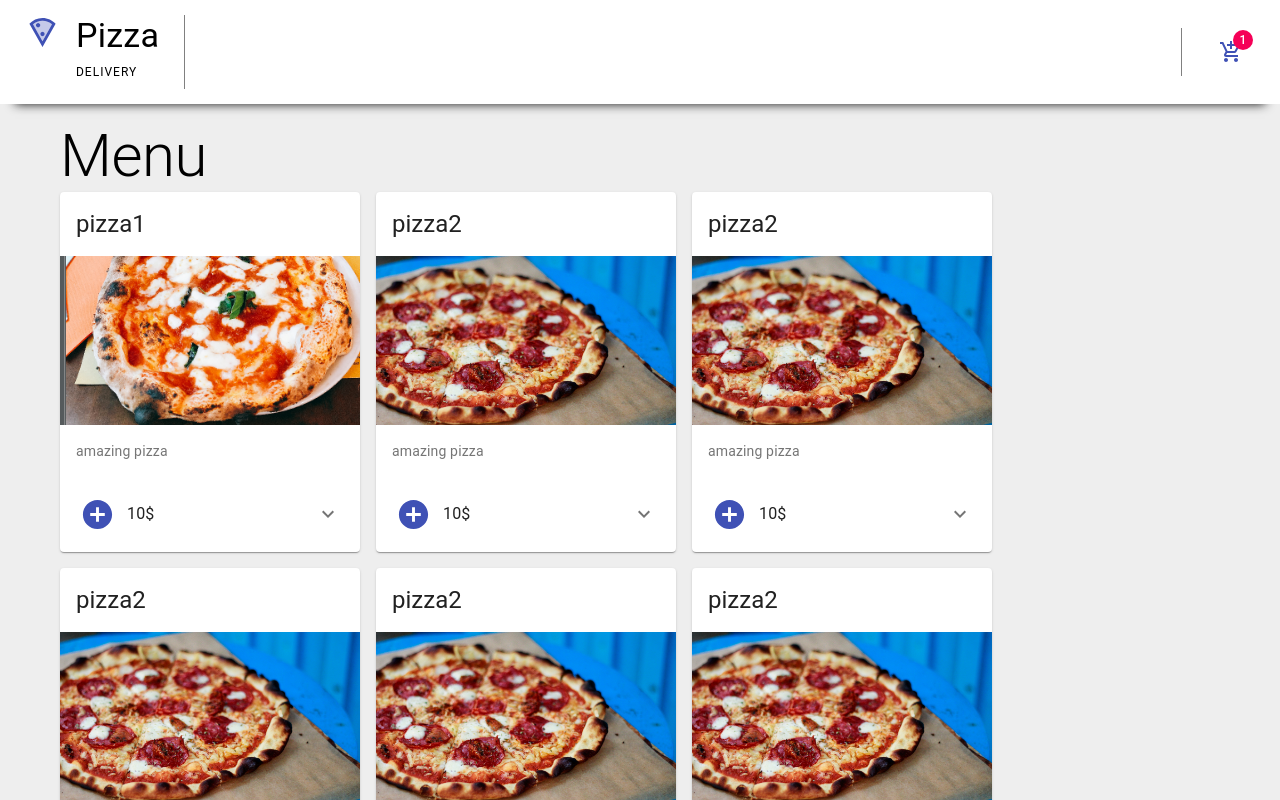
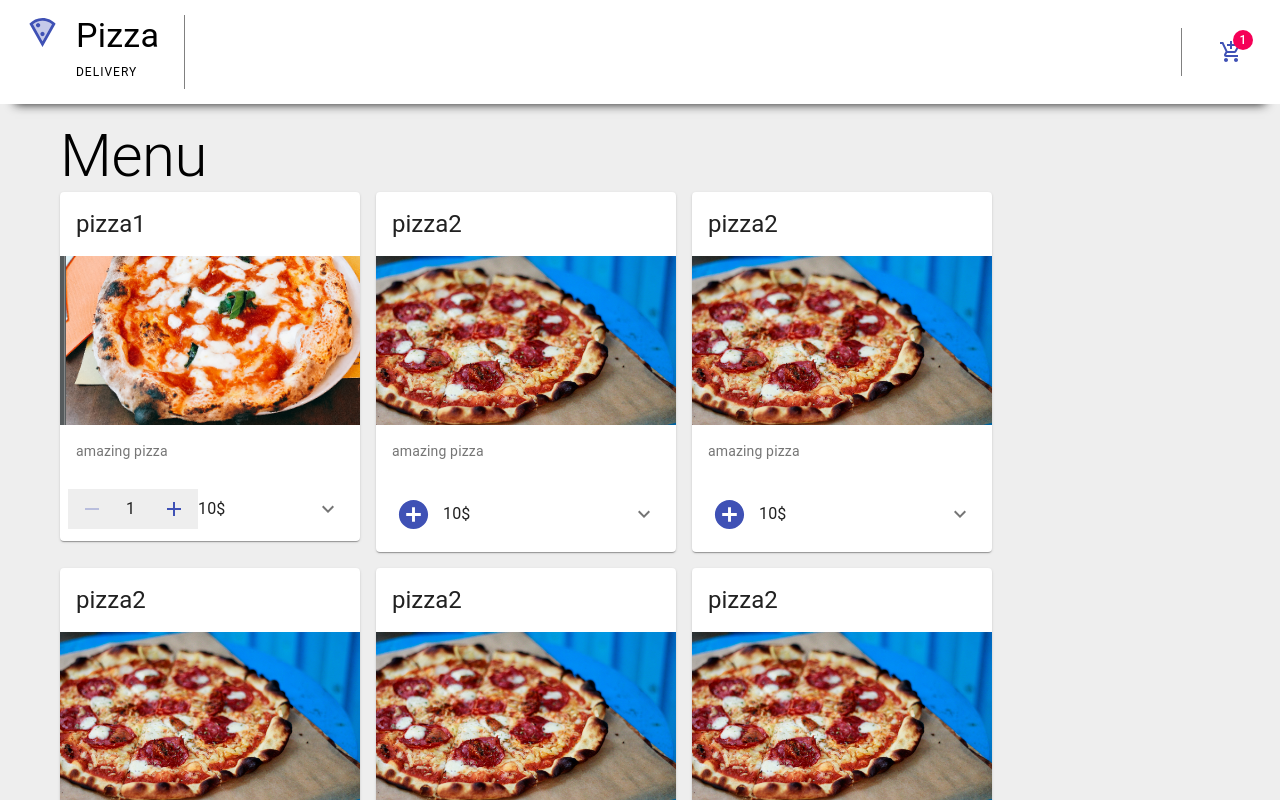
Before and after one commit to xenialugovaya/Delivery-app, a React (Create React App) app: page / in a window 1280 px wide. Both pictures are taken after a click on the button 97 px from the left and 514 px from the top of the page. Shown: the top 800 px of the page. Built offline with nearby package versions, Linux system fonts and the light colour scheme.

Commit message:
Created quantity input

```diff
--- a/src/App.js
+++ b/src/App.js
@@ -16,7 +16,7 @@ const orders = useOrders();
   return (
     <>
     <GlobalStyle/>
-    <Navbar setOpenCart = {setOpenCart} {...addToCart}/>
+    <Navbar setOpenCart = {setOpenCart} {...orders}/>
     <Grid container>
       <Grid item xs={openCart.menuGrid}>
         <Menu {...addToCart} {...orders}/>
--- a/src/Cart/Cart.js
+++ b/src/Cart/Cart.js
@@ -66,6 +66,9 @@ export default function Cart({cartOpen, orders}) {
                   {orders.map((order) => (
                     <>
                     <ListItem className={classes.list}>
+                    <Typography variant="overline">
+                        {order.quantity}
+                      </Typography>
                       <Typography variant="overline">
                         {order.title}
                       </Typography>
--- a/src/FoodCard/FoodCard.js
+++ b/src/FoodCard/FoodCard.js
@@ -11,6 +11,9 @@ import IconButton from '@material-ui/core/IconButton';
 import Typography from '@material-ui/core/Typography';
 import AddCircleIcon from '@material-ui/icons/AddCircle';
 import ExpandMoreIcon from '@material-ui/icons/ExpandMore';
+import QuantityInput from '../QuantityInput/QuantityInput';
+import useQuantity from '../Hooks/useQuantity';
+
 
 const useStyles = makeStyles((theme) => ({
   root: {
@@ -32,22 +35,40 @@ const useStyles = makeStyles((theme) => ({
   },
 }));
 
-export default function FoodCard({parameters, setAddToCart, addToCart, setOrders, orders}) {
+export default function FoodCard({index, parameters, setAddToCart, addToCart, setOrders, orders}) {
   const {title, price, shortDescription, description, image} = parameters;
+  const quantity = useQuantity();
+
   const order = {
+    id: index,
     title,
-    price
+    price,
+    quantity: quantity.value
   }
+
   const classes = useStyles();
   const [expanded, setExpanded] = React.useState(false);
+  const [addToCartClicked, setAddToCartClicked] = React.useState(false);
+
 
   const handleExpandClick = () => {
     setExpanded(!expanded);
   };
-  const handleAddToCartClick = (e) => {
+  const handleAddToCartClick = () => {
     setAddToCart(addToCart + 1);
     setOrders([...orders, order]);
+    setAddToCartClicked(true);
   };
+
+  const handleQuantityClick = (value) => {
+    orders.forEach((order) => {
+      if(order.id === index){
+        order.quantity = value;
+      }
+    });
+    setOrders([...orders]);
+  }
+
 
   return (
     <Card className={classes.root}>
@@ -65,9 +86,13 @@ export default function FoodCard({parameters, setAddToCart, addToCart, setOrders
         </Typography>
       </CardContent>
       <CardActions disableSpacing>
-        <IconButton aria-label="add to cart" onClick={handleAddToCartClick}>
-          <AddCircleIcon fontSize="large" color="primary" />
-        </IconButton>
+        {
+        !addToCartClicked
+        ? <IconButton aria-label="add to cart" onClick={handleAddToCartClick}>
+            <AddCircleIcon fontSize="large" color="primary" />
+          </IconButton>
+        : <QuantityInput quantity={quantity} onClick={handleQuantityClick}/>
+        }
         <Typography>
           {price}
         </Typography>
--- /dev/null
+++ b/src/Hooks/useQuantity.js
@@ -0,0 +1,19 @@
+import { useState } from 'react';
+
+export default function useQuantity(quantity = 1){
+  const [value, setValue] = useState(quantity);
+
+  function onChange(event){
+    if (!(+event.target.value >= 1)) {
+       setValue(1);
+       return;
+    }
+     setValue(+event.target.value);
+  }
+
+  return{
+    value,
+    setValue,
+    onChange
+  };
+}
--- a/src/Menu/Menu.js
+++ b/src/Menu/Menu.js
@@ -17,10 +17,10 @@ export default function Menu({setAddToCart, addToCart, setOrders, orders}) {
           Menu
         </Typography>
         <Grid container spacing={2}>
-          {pizzas.map((pizza) => {
+          {pizzas.map((pizza, index) => {
             return(
-              <Grid item>
-              <FoodCard  parameters={pizza} setAddToCart={setAddToCart} addToCart={addToCart} setOrders={setOrders} orders={orders}/>
+            <Grid item key={index}>
+              <FoodCard index={index} parameters={pizza} setAddToCart={setAddToCart} addToCart={addToCart} setOrders={setOrders} orders={orders}/>
             </Grid>
             )
           })}
--- a/src/Navbar/Navbar.js
+++ b/src/Navbar/Navbar.js
@@ -30,7 +30,18 @@ const NavMenu = styled.div`
   padding-left: 25px;
 `
 
-export default function Navbar({setOpenCart, addToCart}){
+export default function Navbar({setOpenCart, orders}){
+
+  let amount = 0;
+  if(orders.length === 0){
+    amount = 0;
+  } else {
+    orders.forEach((order) => {
+      amount += order.quantity;
+    });
+  }
+
+
 
   const handleCartClick = () => {
     setOpenCart({menuGrid: 10, cartGrid: 2, cartOpen: true});
@@ -57,7 +68,7 @@ export default function Navbar({setOpenCart, addToCart}){
         </Logo>
         <NavMenu>
           <IconButton color="primary" aria-label="add to shopping cart" onClick={handleCartClick}>
-            <Badge badgeContent={addToCart} color="secondary">
+            <Badge badgeContent={amount} color="secondary">
               <AddShoppingCartIcon />
             </Badge>
           </IconButton>
--- /dev/null
+++ b/src/QuantityInput/QuantityInput.js
@@ -0,0 +1,59 @@
+import React from 'react';
+import styled from 'styled-components';
+import { makeStyles } from '@material-ui/core/styles';
+import InputBase from '@material-ui/core/InputBase';
+import FormControl from '@material-ui/core/FormControl';
+import IconButton from '@material-ui/core/IconButton';
+import AddOutlinedIcon from '@material-ui/icons/AddOutlined';
+import RemoveOutlinedIcon from '@material-ui/icons/RemoveOutlined';
+
+const QuantityInputStyle = styled.div`
+  background: #eee;
+  display: flex;
+  justify-content: space-evenly;
+  align-items: center;
+  height: 40px;
+`;
+
+const useStyles = makeStyles(() => ({
+
+  input: {
+    width: '24px',
+    height: '40px',
+    marginLeft: '10px',
+    textAlign: 'center',
+  },
+  controls: {
+    '&:hover': {
+      background: 'transparent',
+    },
+    '&:disabled':{
+      opacity: 0.3,
+    }
+  }
+}));
+
+export default function QuantityInput({quantity, onClick}){
+  const classes = useStyles();
+  const handleDecrementClick = () =>  {
+    quantity.setValue(quantity.value - 1);
+    onClick(quantity.value - 1);
+  };
+  const handleIncrementClick = () =>  {
+    quantity.setValue(quantity.value + 1);
+    onClick(quantity.value + 1);
+  };
+    return(
+      <QuantityInputStyle>
+      <IconButton className={classes.controls} onClick={handleDecrementClick} disabled={quantity.value === 1}>
+        <RemoveOutlinedIcon color='primary'/>
+      </IconButton>
+        <FormControl variant="filled" className={classes.root}>
+            <InputBase className={classes.input} value={quantity.value} onChange={quantity.onChange} />
+        </FormControl>
+      <IconButton className={classes.controls} onClick={handleIncrementClick}>
+        <AddOutlinedIcon color='primary'/>
+      </IconButton>
+      </QuantityInputStyle>
+    );
+}
```
